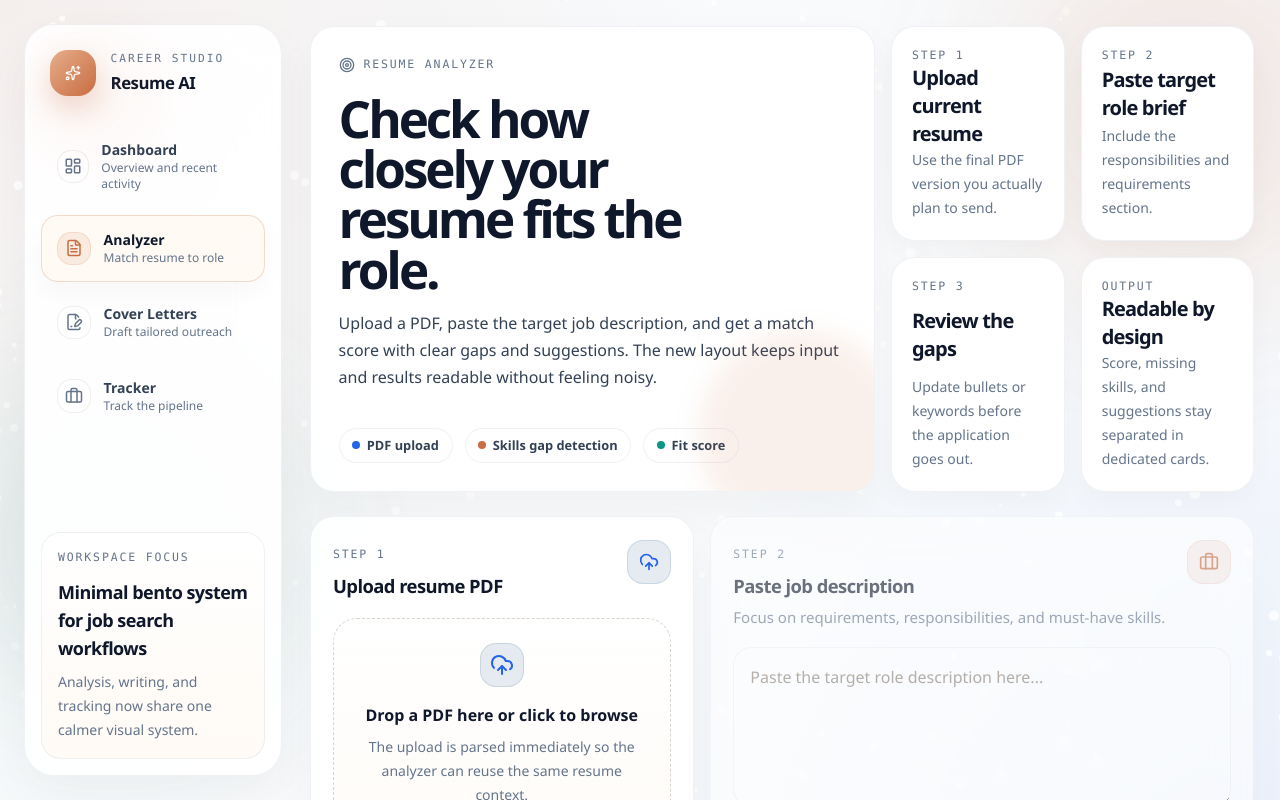
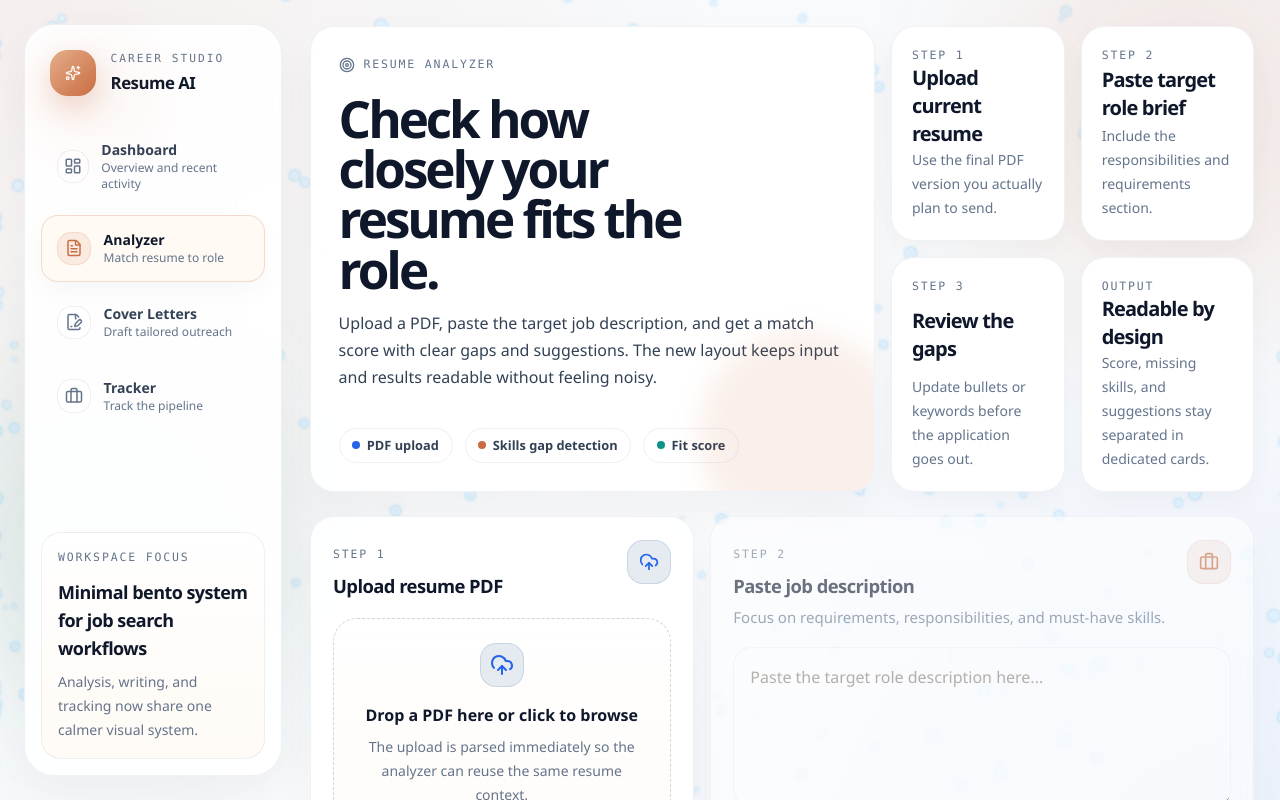
Before and after one commit to sidd-zero/TCB-PROJECT, a Next.js app: page /analyzer in a window 1280 px wide. Shown: the top 800 px of the page. Built offline with nearby package versions, Linux system fonts and the light colour scheme.

Commit message:
Optimize snowflake visibility with Arctic Blue tint and soft glow

```diff
--- a/app/components/VisualEffects.tsx
+++ b/app/components/VisualEffects.tsx
@@ -36,7 +36,12 @@ export const Snowfall = () => {
     let angle = 0;
     const draw = () => {
       ctx.clearRect(0, 0, width, height);
-      ctx.fillStyle = 'rgba(255, 255, 255, 0.95)'; // Reallly visible
+
+      // Add a very subtle glow to each flake
+      ctx.shadowBlur = 4;
+      ctx.shadowColor = 'rgba(1, 166, 255, 0.5)';
+      ctx.fillStyle = 'rgba(224, 242, 254, 0.95)'; // Arctic blue tint for visibility
+
       ctx.beginPath();
       for (let i = 0; i < count; i++) {
         const p = snowflakes[i];
@@ -44,6 +49,10 @@ export const Snowfall = () => {
         ctx.arc(p.x, p.y, p.r, 0, Math.PI * 2, true);
       }
       ctx.fill();
+
+      // Reset shadow for performance
+      ctx.shadowBlur = 0;
+
       update();
     };
 
```
